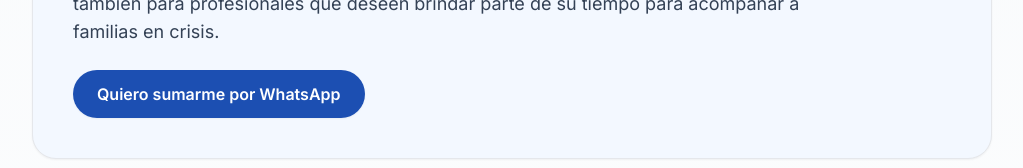
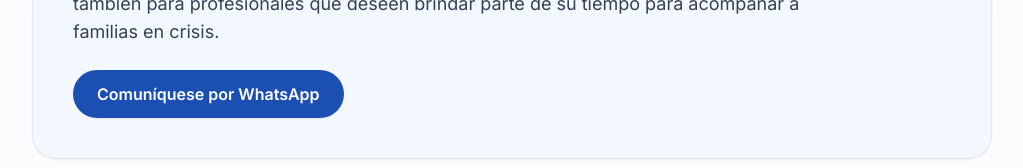
Before and after one commit to gastondiazweb-svg/appadicciones, a Next.js app: page /sumate in a window 1280 px wide. Shown: the part 334-502 px from the top of the page, without its empty margins (128-1151 px from the left). Built offline with nearby package versions, Linux system fonts and the light colour scheme.

Commit message:
Update page.tsx

```diff
--- a/app/sumate/page.tsx
+++ b/app/sumate/page.tsx
@@ -53,7 +53,7 @@ export default function SumatePage() {
               rel="noreferrer"
               className="inline-flex min-h-12 items-center justify-center rounded-full bg-brand-600 px-6 py-3 text-base font-semibold text-white shadow-sm transition hover:bg-brand-700"
             >
-              Quiero sumarme por WhatsApp
+              Comuníquese por WhatsApp
             </a>
 
           </div>
```
